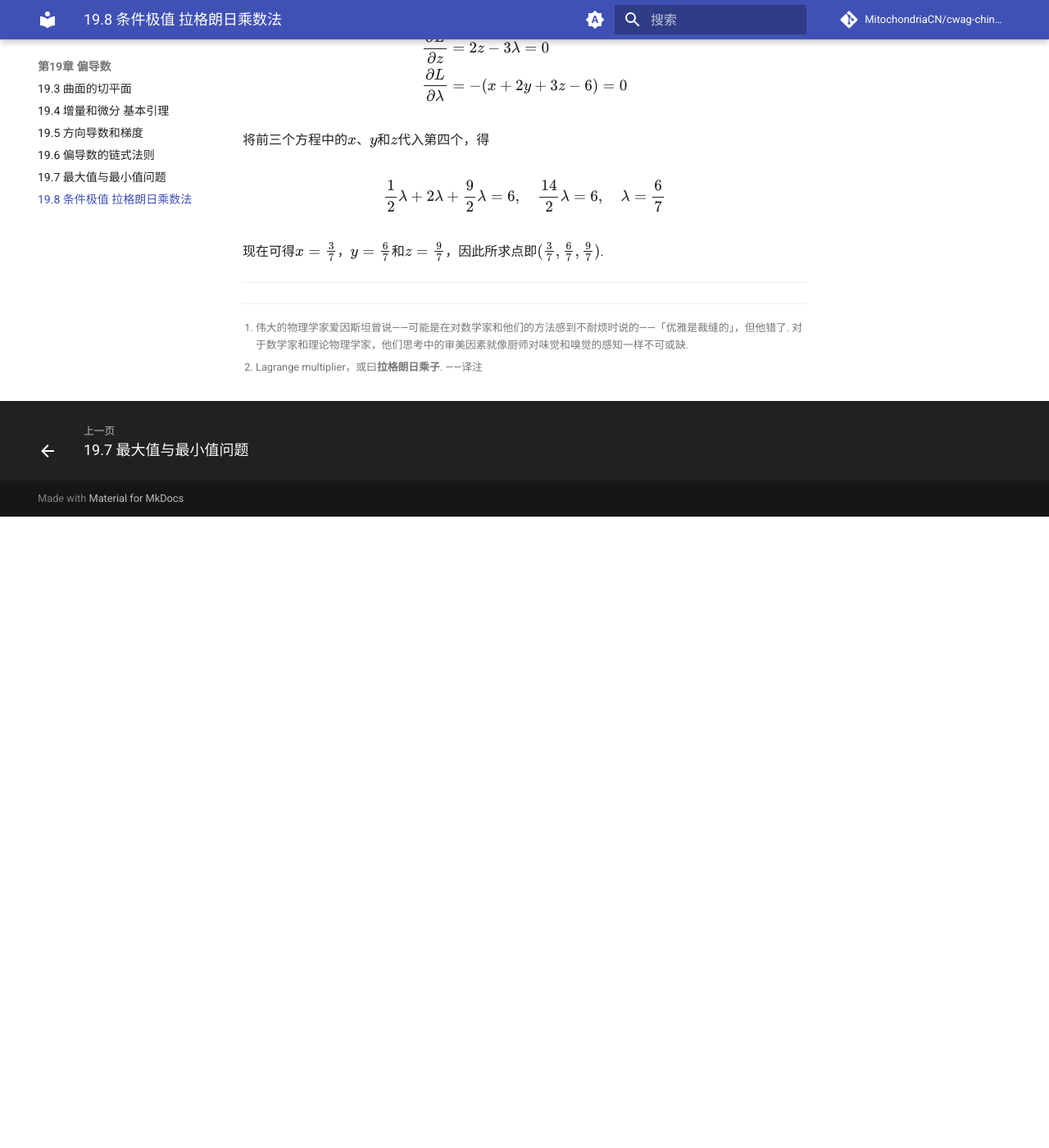
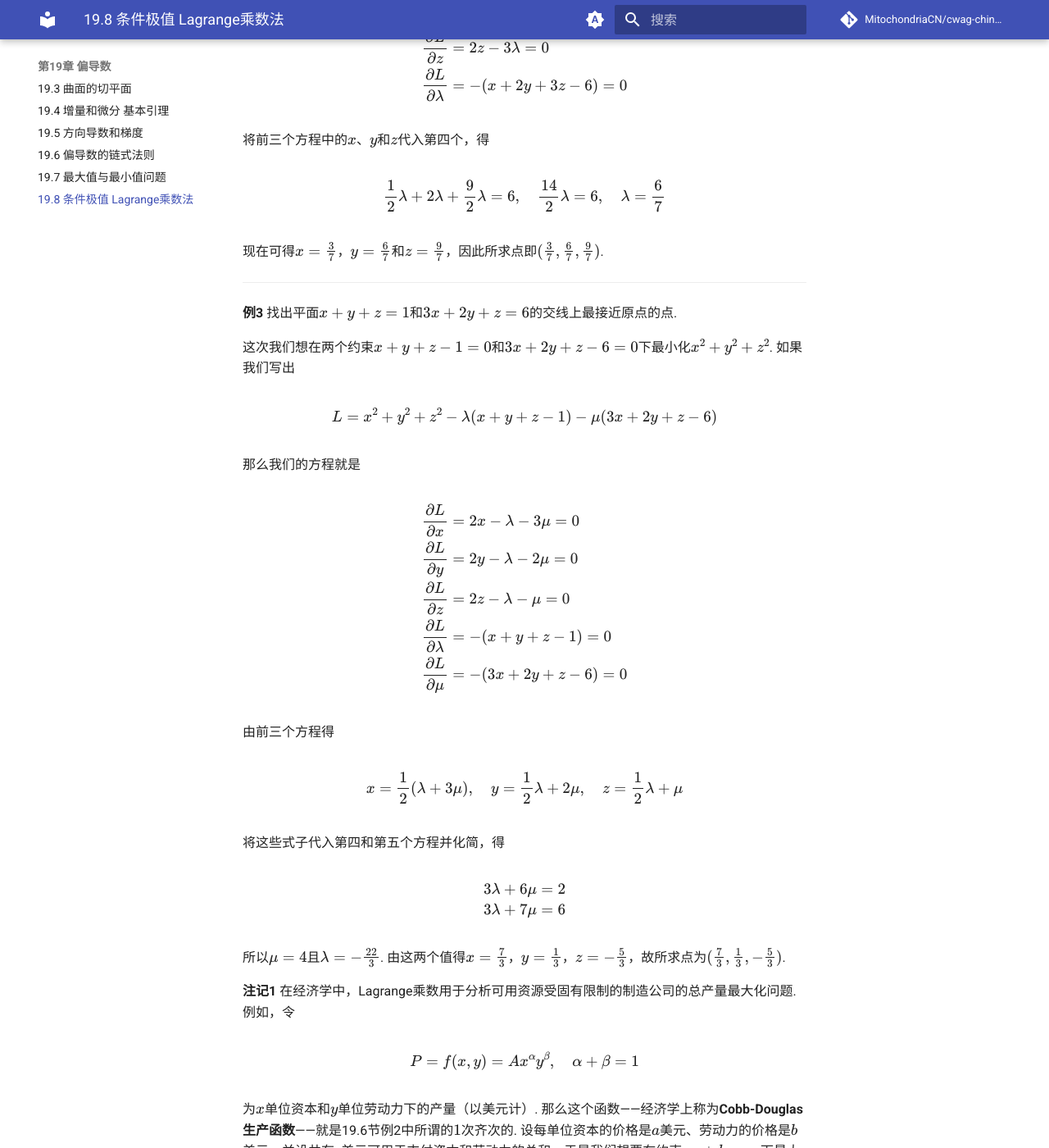
Before and after one commit to MitochondriaCN/cwag-chinese, an MkDocs documentation site: the page built from docs/19/8.md, in a window 1280 px wide and 1400 px high, scrolled down 7333 px. Shown: the whole window at 82% size. Built offline with MkDocs 1.6.1 and Material for MkDocs 9.7.7, drawn with Linux system fonts in a browser that asks for light colours; comment, search, counter and statistics services are not loaded; before the commit the page ends 7963 px from its top, so only the background shows below that; some of the changed text lies outside the part shown.

Commit message:
feat 19.8完成

```diff
--- a/docs/19/8.md
+++ b/docs/19/8.md
@@ -1,4 +1,4 @@
-# 19.8 条件极值 拉格朗日乘数法
+# 19.8 条件极值 Lagrange乘数法
 
 $$
 \newcommand{\p}{\partial}
@@ -6,7 +6,7 @@ $$
 \DeclareMathOperator{\grad}{grad}
 $$
 
-这一节中，我们通过对梯度的几何意义的直观认识，来阐明拉格朗日乘数法. 这一方法用于最大化和最小化受一个或多个约束的多变量函数. 在经济学、微分几何及高级理论力学中，它都是一个重要工具.
+这一节中，我们通过对梯度的几何意义的直观认识，来阐明Lagrange乘数法. 这一方法用于最大化和最小化受一个或多个约束的多变量函数. 在经济学、微分几何及高级理论力学中，它都是一个重要工具.
 
 我们从最简单的例子开始，即两个变量和一个约束.
 
@@ -52,7 +52,7 @@ $$\grad g=\frac{\p g}{\p x}\v{i}+\frac{\p g}{\p y}\v{j}$$
 
 $$\grad f=\lambda \grad g \tag{4}$$
 
-对某个数$\lambda$成立. （这个陈述假设$P_0$处$\grad g \neq \v{0}$，因此曲线$g(x,y)=0$实际上在该点有切线. ）
+对某个数$\lambda$成立. （这个陈述假设$P_0$处$\grad g \neq \v{0}$，因此曲线$g(x,y)=0$实际上在该点有切线.）
 
 ![图19.16](19.16.png)
 
@@ -62,7 +62,7 @@ $$\frac{\p f}{\p x}=\lambda \frac{\p g}{\p x}, \quad \frac{\p f}{\p y}=\lambda \
 
 据此，我们拥有了三个可以联立解出$x$、$y$和$\lambda$的方程. 解出的各点$(x,y)$只是$f(x,y)$满足约束$g(x,y)=0$的可能的最大值（或最小值）点. 对应的各$\lambda$值可能会在解$(5)$的过程中显现，不过我们的兴趣通常不在于它们. 最后一步是计算解出的各点$(x,y)$处$f(x,y)$的值，从而辨明最大值和最小值.
 
-**拉格朗日乘数法**简单来说就是得到方程$(5)$的有力手段：定义关于三个变量$x$、$y$和$\lambda$的函数$L(x,y,\lambda)$：
+**Lagrange乘数法**简单来说就是得到方程$(5)$的有力手段：定义关于三个变量$x$、$y$和$\lambda$的函数$L(x,y,\lambda)$：
 
 $$L(x,y,\lambda)=f(x,y)-\lambda g(x,y) \tag{6}$$
 
@@ -70,7 +70,7 @@ $$L(x,y,\lambda)=f(x,y)-\lambda g(x,y) \tag{6}$$
 
 $$\frac{\p L}{\p x}=0, \quad \frac{\p L}{\p y}=0, \quad \frac{\p L}{\p \lambda}=0 \tag{7}$$
 
-变量$\lambda$称为**拉格朗日乘数[^2]**. 这样一来，为求出满足约束$g(x,y)=0$的函数$f(x,y)$的**约束**最大值或最小值，我们寻求由$(6)$定义的函数$L$的**非约束**（或**自由**）最大值或最小值. 我们强调，这个方法具有两个主要的实用价值，而且在理论工作中也经常有用：武断选择因变量而破坏问题对称性的弊端不复存在，而且通过引入另一个变量$\lambda$，用很小的代价就消去了约束.
+变量$\lambda$称为**Lagrange乘数[^2]**. 这样一来，为求出满足约束$g(x,y)=0$的函数$f(x,y)$的**约束**最大值或最小值，我们寻求由$(6)$定义的函数$L$的**无约束**（或**自由**）最大值或最小值. 我们强调，这个方法具有两个主要的实用价值，而且在理论工作中也经常有用：武断选择因变量而破坏问题对称性的弊端不复存在，而且通过引入另一个变量$\lambda$，用很小的代价就消去了约束.
 
 **例1（续）** 为了用这种方法解决内接矩形问题，我们首先把约束$(3)$写成$x^2+y^2-a^2=0$的形式，然后写出方程
 
@@ -98,9 +98,9 @@ $$\text{长}=2x=2y=2(\text{宽})$$
 
 ---
 
-拉格朗日乘数法的一大优势，就是它易于扩展至更多变量、更多约束的情形. 例如，为最大化满足约束$g(x,y,z)=0$的$f(x,y,z)$，梯度
+Lagrange乘数法的一大优势，就是它易于扩展至更多变量、更多约束的情形. 例如，为最大化满足约束$g(x,y,z)=0$的$f(x,y,z)$，梯度
 
-$$\grad f=\frac{\p f}{\p x}\v{i}+\frac{\p f}{\p y}\v{j}+\frac{\p f}{\p k}\v{k}$$
+$$\grad f=\frac{\p f}{\p x}\v{i}+\frac{\p f}{\p y}\v{j}+\frac{\p f}{\p z}\v{k}$$
 
 必垂直于曲面$g(x,y,z)=0$（图19.17），故$\grad f$必平行于$\grad g$，我们又有
 
@@ -120,11 +120,11 @@ $$\frac{\p L}{\p x}=0, \quad \frac{\p L}{\p y}=0, \quad \frac{\p L}{\p z}=0, \qu
 
 !!! warning "难点"
 
-类似地，考虑我们想要最大化或最小化$f(x,y,z)$，其满足**两个**约束$g(x,y,z)=0$和$h(x,y,z)=0$. 每个约束都定义一个曲面，而且这两个曲面一般相交于一条曲线. 像之前一样，若有一个点$P_0$，使此处$f(x,y,z)$在这条曲线上有最大值或最小值，那么该点处$f$的等值面与曲线相切，亦即$\grad f$垂直于曲线（图19.18）. 又向量$\grad g$和$\grad h$确定了曲线在$P_0$处的法平面，因为$\grad f$位于该平面内，故必有标量$\lambda$和$\mu$（这次是**两个**拉格朗日乘数），满足性质
+类似地，考虑我们想要最大化或最小化$f(x,y,z)$，其满足**两个**约束$g(x,y,z)=0$和$h(x,y,z)=0$. 每个约束都定义一个曲面，而且这两个曲面一般相交于一条曲线. 像之前一样，若有一个点$P_0$，使此处$f(x,y,z)$在这条曲线上有最大值或最小值，那么该点处$f$的等值面与曲线相切，亦即$\grad f$垂直于曲线（图19.18）. 又向量$\grad g$和$\grad h$确定了曲线在$P_0$处的法平面，因为$\grad f$位于该平面内，故必有标量$\lambda$和$\mu$（这次是**两个**Lagrange乘数），满足性质
 
 $$\grad f=\lambda \grad g+\mu \grad h$$
 
-（以上讨论假设$\grad g \neq \v{0}$且$\grad h \neq \v{0}$，并且这两个向量也不平行. ）正如之前那样，很容易注意到，这个向量方程和两个约束方程等价于下面关于五个未知数的五个方程：
+（以上讨论假设$\grad g \neq \v{0}$且$\grad h \neq \v{0}$，并且这两个向量也不平行.）正如之前那样，很容易注意到，这个向量方程和两个约束方程等价于下面关于五个未知数的五个方程：
 
 $$\frac{\p L}{\p x}=0, \quad \frac{\p L}{\p y}=0, \quad \frac{\p L}{\p z}=0, \quad \frac{\p L}{\p \lambda}=0, \quad \frac{\p L}{\p \mu}=0$$
 
@@ -159,8 +159,51 @@ $$\frac{1}{2}\lambda+2\lambda+\frac{9}{2}\lambda=6, \quad \frac{14}{2}\lambda=6,
 
 ---
 
+**例3** 找出平面$x+y+z=1$和$3x+2y+z=6$的交线上最接近原点的点.
+
+这次我们想在两个约束$x+y+z-1=0$和$3x+2y+z-6=0$下最小化$x^2+y^2+z^2$. 如果我们写出
+
+$$L=x^2+y^2+z^2-\lambda (x+y+z-1)-\mu (3x+2y+z-6)$$
+
+那么我们的方程就是
+
+$$
+\begin{align}
+\frac{\p L}{\p x} &= 2x-\lambda-3\mu=0 \\
+\frac{\p L}{\p y} &= 2y-\lambda-2\mu=0 \\
+\frac{\p L}{\p z} &= 2z-\lambda-\mu=0 \\
+\frac{\p L}{\p \lambda} &= -(x+y+z-1)=0 \\
+\frac{\p L}{\p \mu} &= -(3x+2y+z-6)=0
+\end{align}
+$$
+
+由前三个方程得
+
+$$x=\frac{1}{2}(\lambda+3\mu), \quad y=\frac{1}{2}\lambda+2\mu, \quad z=\frac{1}{2}\lambda+\mu$$
+
+将这些式子代入第四和第五个方程并化简，得
+
+$$
+\begin{align}
+3\lambda+6\mu &= 2 \\
+3\lambda+7\mu &= 6
+\end{align}
+$$
+
+所以$\mu=4$且$\lambda=-\frac{22}{3}$. 由这两个值得$x=\frac{7}{3}$，$y=\frac{1}{3}$，$z=-\frac{5}{3}$，故所求点为$(\frac{7}{3},\frac{1}{3},-\frac{5}{3})$.
+
+**注记1** 在经济学中，Lagrange乘数用于分析可用资源受固有限制的制造公司的总产量最大化问题. 例如，令
+
+$$P=f(x,y)=Ax^\alpha y^\beta, \quad \alpha + \beta = 1$$
+
+为$x$单位资本和$y$单位劳动力下的产量（以美元计）. 那么这个函数——经济学上称为**Cobb-Douglas生产函数**——就是19.6节例2中所谓的$1$次齐次的. 设每单位资本的价格是$a$美元、劳动力的价格是$b$美元，并设共有$c$美元可用于支付资本和劳动力的总和，于是我们想要在约束$ax+by=c$下最大化产量$P=f(x,y)$. 在习题23中我们要求学生说明，当$x=\alpha c/a$且$y=\beta c/b$时产量最大化.[^3]
+
+**注记2** 本章开头，我们说Lagrange乘数在微分几何和高级理论力学中也有应用. 这些应用过于复杂，不宜在此阐明，不过其细节可以参考本书作者的*Differential Equations*第二版（McGraw-Hill，1991），521—523和529页.
+
 
 
 [^1]: 伟大的物理学家爱因斯坦曾说——可能是在对数学家和他们的方法感到不耐烦时说的——「优雅是裁缝的」，但他错了. 对于数学家和理论物理学家，他们思考中的审美因素就像厨师对味觉和嗅觉的感知一样不可或缺.
 
-[^2]: Lagrange multiplier，或曰**拉格朗日乘子**. ——译注
+[^2]: Lagrange multiplier，或曰**Lagrange乘子**. ——译注
+
+[^3]: 关于更多细节，感兴趣的学生可以在19.6节注1提到书籍的索引中查找Cobb-Douglas生产函数.
--- a/mkdocs.yml
+++ b/mkdocs.yml
@@ -34,14 +34,14 @@ nav:
   - 首页: index.md
   - 第1章 数、函数与图像:
     - 1.1 导论: 1/1.md
-    - 1.2 数轴与坐标平面 毕达哥拉斯: 1/2.md
+    - 1.2 数轴与坐标平面 Pythagoras: 1/2.md
   - 第19章 偏导数:
       - 19.3 曲面的切平面: 19/3.md
       - 19.4 增量和微分 基本引理: 19/4.md
       - 19.5 方向导数和梯度: 19/5.md
       - 19.6 偏导数的链式法则: 19/6.md
       - 19.7 最大值与最小值问题: 19/7.md
-      - 19.8 条件极值 拉格朗日乘数法: 19/8.md
+      - 19.8 条件极值 Lagrange乘数法: 19/8.md
 plugins:
   - blog
   - search:
```
